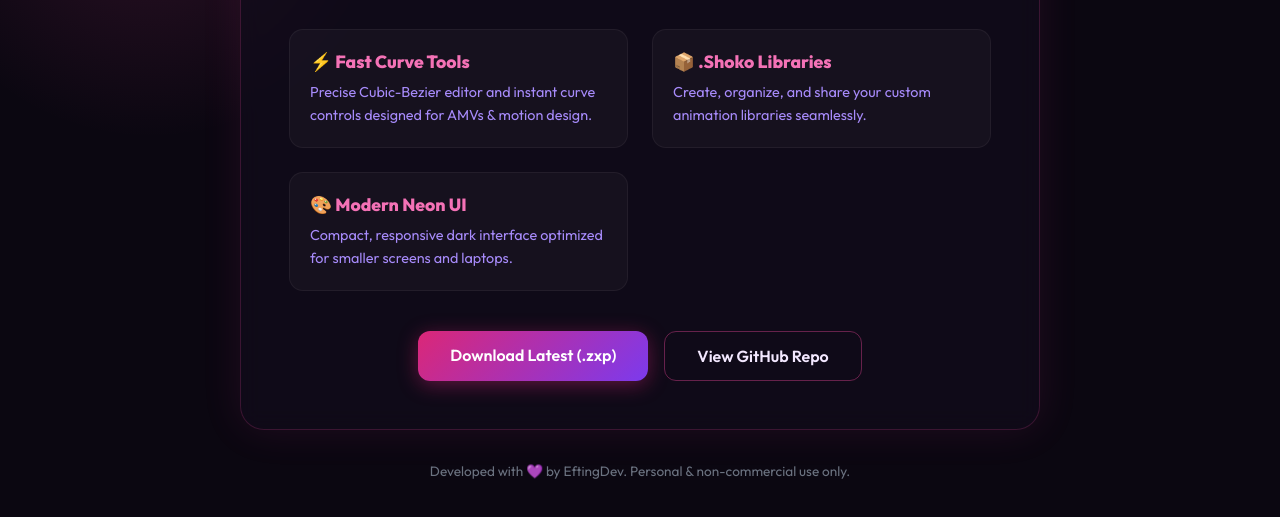
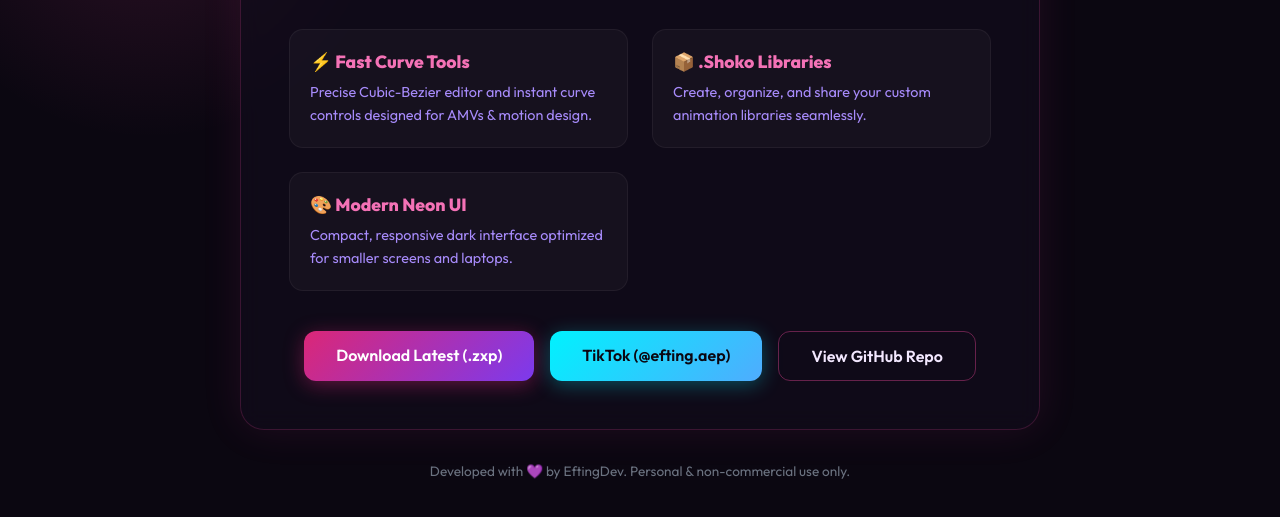
Before and after one commit to Eftingdev/Shoko-Motion, a plain HTML site: page index.html in a window 1280 px wide. Shown: the part 259-776 px from the top of the page. Drawn offline with Linux system fonts and the light colour scheme.

Commit message:
Add TikTok button with styling to index.html

```diff
--- a/index.html
+++ b/index.html
@@ -110,6 +110,14 @@
         .btn-outline:hover {
             background: rgba(236, 72, 153, 0.1);
         }
+        .btn-tiktok {
+            background: linear-gradient(135deg, #00f2fe, #4facfe);
+            color: #0b0711;
+            box-shadow: 0 4px 20px rgba(0, 242, 254, 0.3);
+        }
+        .btn-tiktok:hover {
+            box-shadow: 0 6px 25px rgba(0, 242, 254, 0.5);
+        }
         footer {
             margin-top: 2rem;
             font-size: 0.85rem;
@@ -140,6 +148,7 @@
 
         <div class="btn-group">
             <a href="https://github.com/EftingDev/Shoko-Motion/releases" class="btn" target="_blank">Download Latest (.zxp)</a>
+            <a href="https://www.tiktok.com/@efting.aep?is_from_webapp=1&sender_device=pc" class="btn btn-tiktok" target="_blank">TikTok (@efting.aep)</a>
             <a href="https://github.com/EftingDev/Shoko-Motion" class="btn btn-outline" target="_blank">View GitHub Repo</a>
         </div>
     </div>
```
